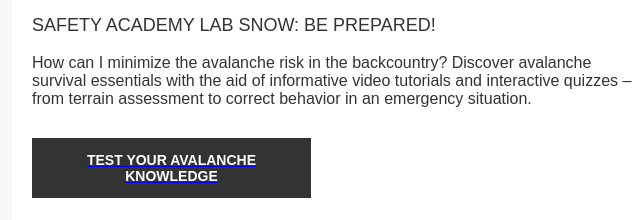
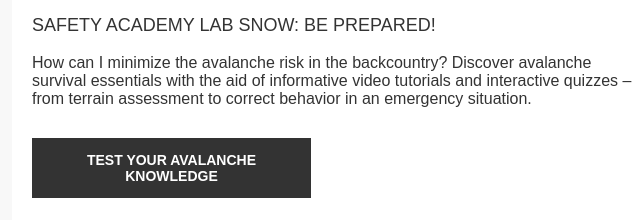
Before and after one commit to ideallyjohn/Ortovox-Newsletter-Email, a plain HTML site: page index.html in a window 1280 px wide. Shown: the part 761-981 px from the top of the page, 308-948 px from the left. Drawn offline with Linux system fonts and the light colour scheme.

Commit message:
Add files via upload

```diff
--- a/index.html
+++ b/index.html
@@ -62,6 +62,9 @@
     }
     .hero .btn{
       width: 46.5%;
+    }
+    .hero a{
+      text-decoration: none;
     }
     .heading{
       font-size: 18px;
```
